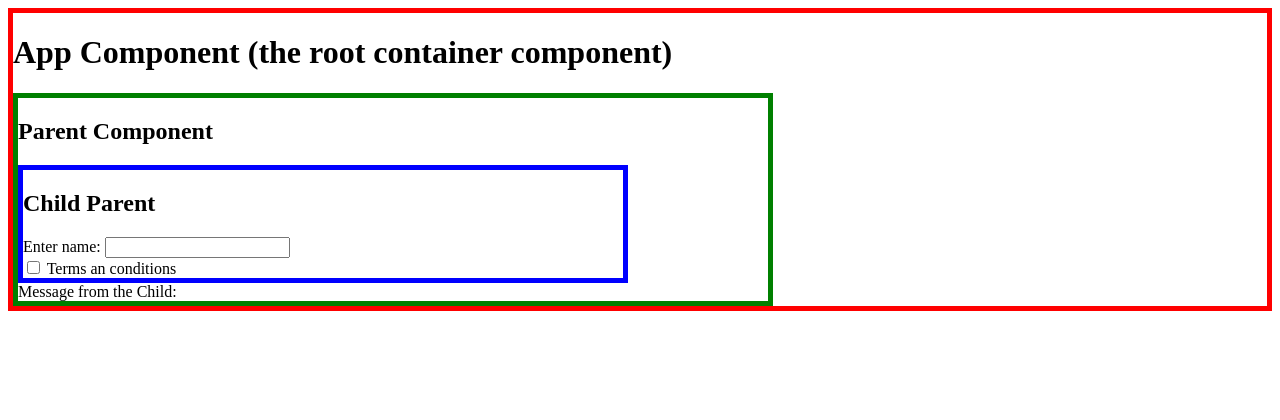
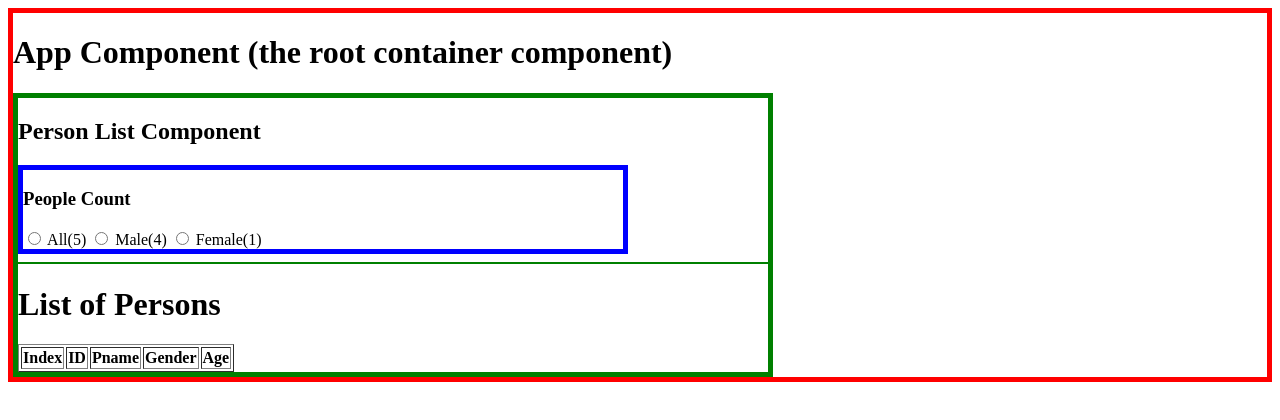
Before and after one commit to jackofalltradesprogrammer/Angular, an Angular app: page / in a window 1280 px wide. Shown: the top 420 px of the page. Built offline with nearby package versions, Linux system fonts and the light colour scheme.

Commit message:
Passing data from people-count (child) to person-list (parent)

```diff
--- a/src/app/app.component.html
+++ b/src/app/app.component.html
@@ -1,5 +1,5 @@
 <div style="border: 5px solid red">
 <h1>App Component (the root container component)</h1>
 
-<app-parent></app-parent>
+<app-person-list></app-person-list>
 </div>
--- a/src/app/people-count/people-count.component.html
+++ b/src/app/people-count/people-count.component.html
@@ -1,4 +1,9 @@
 <div style="border: 5px solid blue; width:600px">
   <h3>People Count</h3>
-  All({{allCount}}) Male({{maleCount}}) Female({{femaleCount}})
+  <input type="radio" name="count" value="All" (change)='onChange()' [(ngModel)] = 'count'>
+  All({{allCount}})
+  <input type="radio" name="count" value="Male" (change)='onChange()' [(ngModel)] = 'count'>
+  Male({{maleCount}})
+  <input type="radio" name="count" value="Female" (change)='onChange()' [(ngModel)] = 'count'>
+  Female({{femaleCount}})
 </div>
--- a/src/app/people-count/people-count.component.ts
+++ b/src/app/people-count/people-count.component.ts
@@ -1,16 +1,23 @@
-import { Component, OnInit } from '@angular/core';
+import { Component, OnInit, EventEmitter } from '@angular/core';
 
 @Component({
   selector: 'app-people-count',
   templateUrl: './people-count.component.html',
   styleUrls: ['./people-count.component.css'],
-  inputs:['allCount', 'maleCount', 'femaleCount']
+  inputs:['allCount', 'maleCount', 'femaleCount'],
+  outputs: ['childEvent1']
 })
 export class PeopleCountComponent implements OnInit {
 
   allCount:number=0;
   maleCount:number=0;
   femaleCount:number=0;
+
+  childEvent1:EventEmitter<string> = new EventEmitter<string>();
+  count:string;
+  onChange = function(){
+    this.childEvent1.emit(this.count);
+  }
   constructor() { }
 
   ngOnInit() {
--- a/src/app/person-list/person-list.component.html
+++ b/src/app/person-list/person-list.component.html
@@ -5,6 +5,7 @@
     [allCount]='getAllCount()'
     [maleCount]='getMaleCount()'
     [femaleCount]='getFemaleCount()'
+    (childEvent1)='getCount($event)'
   ></app-people-count>
   <hr color="green"/>
 
@@ -18,13 +19,16 @@
       <th>Gender</th>
       <th>Age</th>
     </tr>
-    <tr *ngFor='let p of people;let i=index'>
-      <td>{{i}}</td>
-      <td>{{p.id}}</td>
-      <td>{{p.pname}}</td>
-      <td>{{p.gender}}</td>
-      <td>{{p.age}}</td>
+    <ng-container *ngFor='let p of people;let i=index'>
+      <tr *ngIf='gender==p.gender || gender=="All"'>
+        <td>{{i}}</td>
+        <td>{{p.id}}</td>
+        <td>{{p.pname}}</td>
+        <td>{{p.gender}}</td>
+        <td>{{p.age}}</td>
     </tr>
-
+  </ng-container>
   </table>
 </div>
+
+{{gender}}
--- a/src/app/person-list/person-list.component.ts
+++ b/src/app/person-list/person-list.component.ts
@@ -20,6 +20,11 @@ export class PersonListComponent implements OnInit {
 
    }
 
+   gender:string='';
+   getCount(value){
+    this.gender = value;
+   }
+
    getAllCount(){
      return this.people.length;
    }
```
